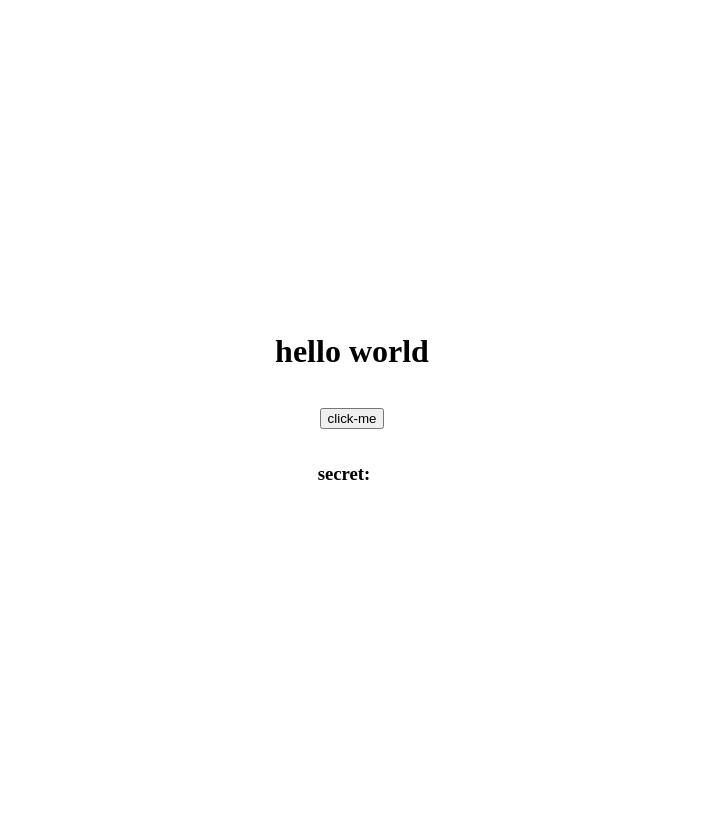
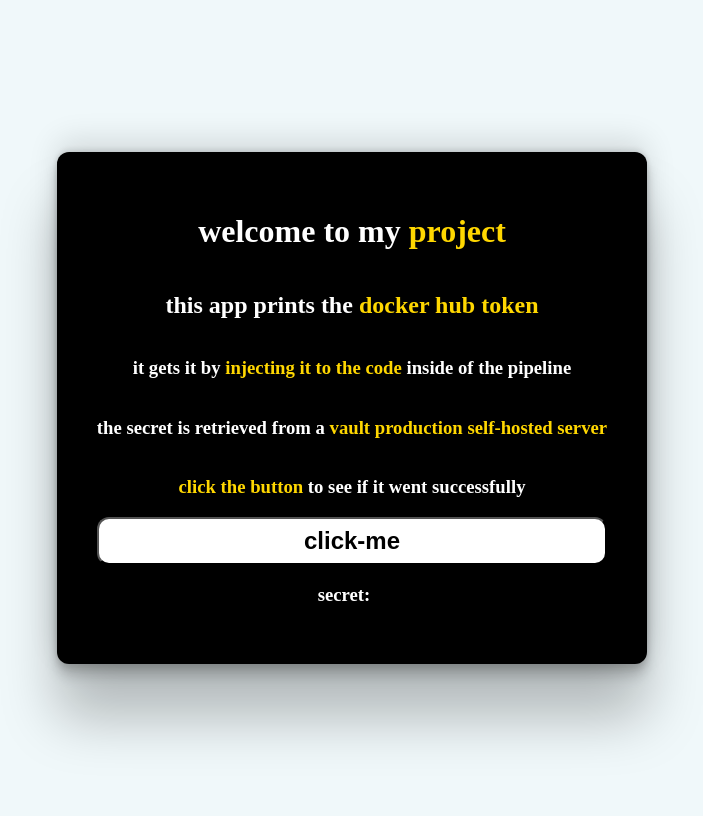
Before and after one commit to mbadakh/home-assignment, a Flask app: page / in a window 1280 px wide. Shown: the whole page, without its empty margins (288-991 px from the left). Run offline with Flask 2, Linux system fonts and the light colour scheme.

Commit message:
added styling to the actual app

```diff
--- a/Static/css/main.css
+++ b/Static/css/main.css
@@ -5,8 +5,39 @@ body {
     align-items: center;
     gap: 1rem;
     height: 100vh;
+    background-color: #f0f8faef;
 }
 .secret-wrapper {
     display: flex;
     gap: 1rem;
 }
+.text-holder {
+    display: flex;
+    flex-direction: column;
+    justify-content: center;
+    align-items: center;
+    background-color: rgb(0, 0, 0);
+    color: rgb(255, 255, 255);
+    border-radius: 0.75rem;
+    padding: 2.5rem;
+    box-shadow: rgba(0, 0, 0, 0.25) 0px 54px 55px, rgba(0, 0, 0, 0.12) 0px -12px 30px, rgba(0, 0, 0, 0.12) 0px 4px 6px, rgba(0, 0, 0, 0.17) 0px 12px 13px, rgba(0, 0, 0, 0.09) 0px -3px 5px;
+}
+.highlight {
+    color:gold;
+    font-weight: bolder;
+}
+#vault-btn {
+    width: 100%;
+    height: 3rem;
+    background-color: white;
+    color: black;
+    border-radius: 0.75rem;
+    font-size: 1.5rem;
+    font-weight: bolder;
+    cursor: pointer;
+}
+.secret-wrapper {
+    width: 100%;
+    display: flex;
+    justify-content: center;
+}
--- a/templates/index.html
+++ b/templates/index.html
@@ -8,14 +8,43 @@
     <link rel="stylesheet" href="{{url_for('static', filename='css/main.css')}}">
 </head>
 <body>
-    <h1>
-        hello world
-    </h1>
+
+    <div class="text-holder">
+        <h1>
+            welcome to my
+            <span class="highlight">
+                project
+            </span>
+        </h1>
+        <h2>this app prints the
+            <span class="highlight">
+                docker hub token
+            </span>
+
+            </h2>
+        <h3>it gets it by
+            <span class="highlight">
+                injecting it to the code
+            </span>
+            inside of the pipeline</h3>
+        <h3>the secret is retrieved from a
+            <span class="highlight">
+                vault production self-hosted server
+            </span>
+            </h3>
+
+        <h3>
+            <span class="highlight">
+                click the button
+            </span>
+             to see if it went successfully</h3>
     <button id="vault-btn">click-me</button>
     <div class="secret-wrapper">
         <h3>secret:</h3>
         <h3 id="secret"></h3>
     </div>
+</div>
+
     <script src="{{url_for('static', filename='js/index.js')}}" type="text/javascript"></script>
 </body>
 </html>
```
